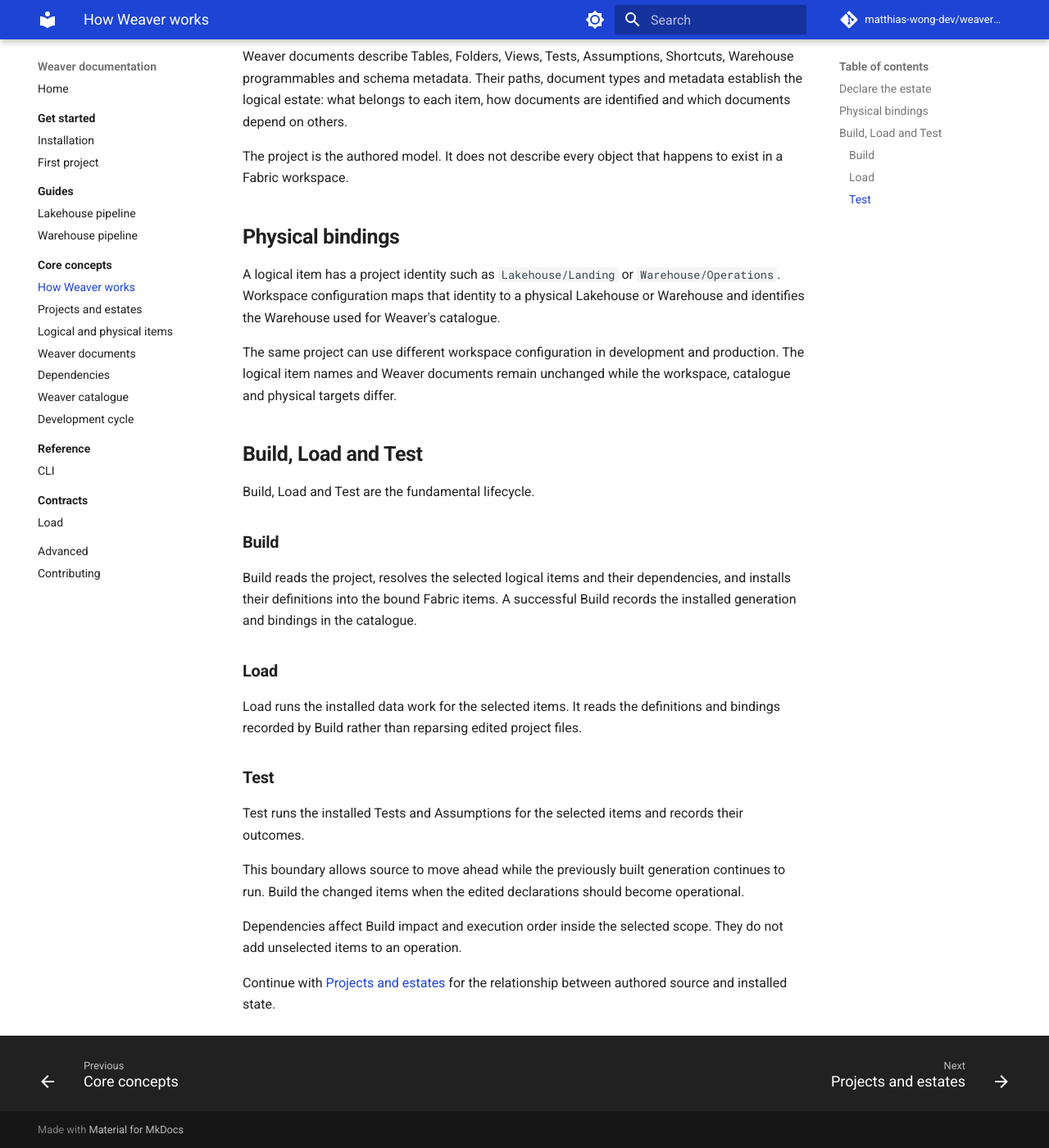
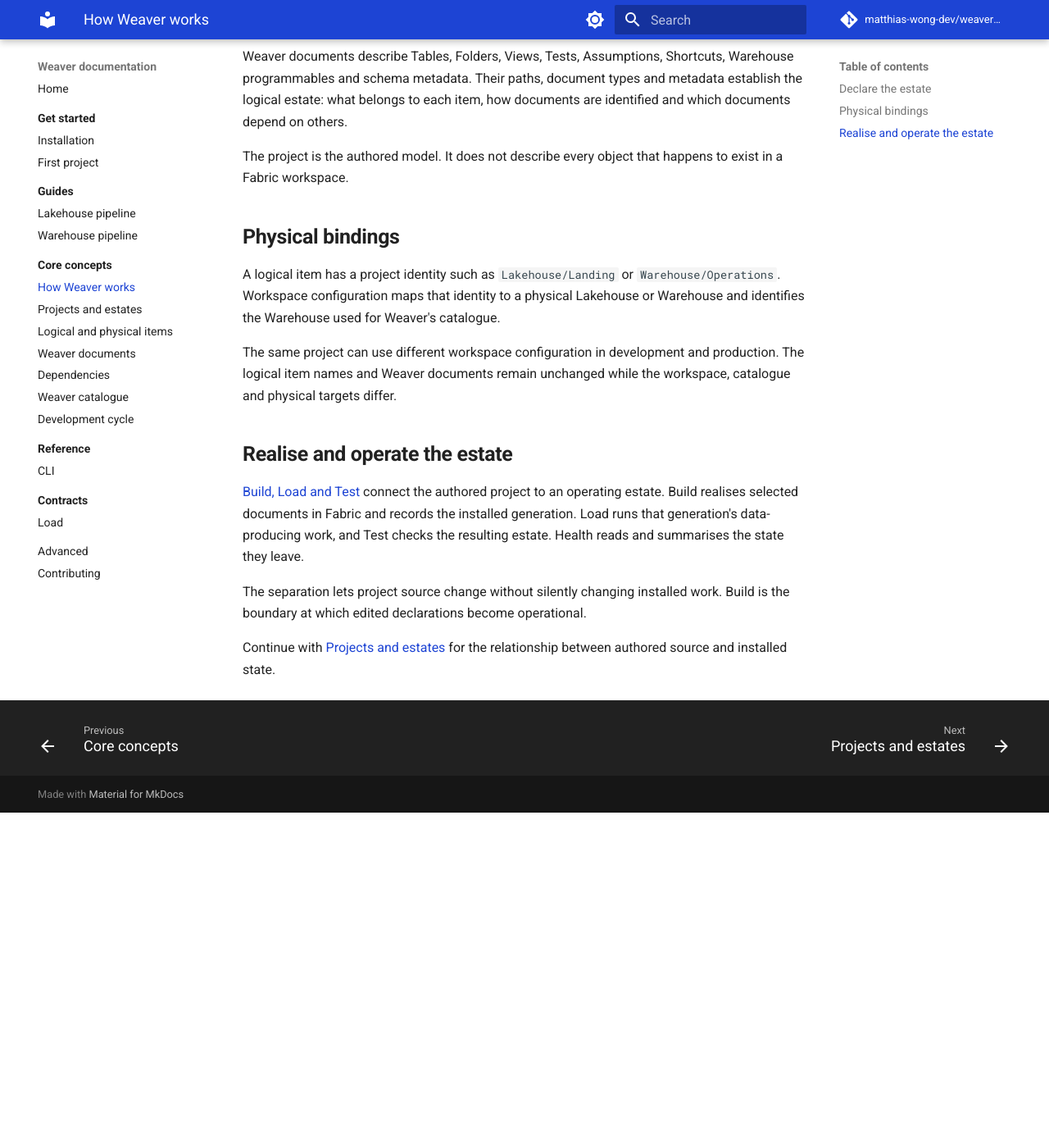
Before and after one commit to matthias-wong-dev/weaverstack-docs, an MkDocs documentation site: the page built from docs/core-concepts/how-weaver-works.md, in a window 1280 px wide and 1400 px high, scrolled down 544 px. Shown: the whole window at 82% size. Built offline with MkDocs 1.6.1 and Material for MkDocs 9.7.7, drawn with Linux system fonts in a browser that asks for light colours; comment, search, counter and statistics services are not loaded; after the commit the page ends 1535 px from its top, so only the background shows below that.

Commit message:
docs: explain Weaver operations

```diff
--- a/docs/core-concepts/how-weaver-works.md
+++ b/docs/core-concepts/how-weaver-works.md
@@ -28,24 +28,10 @@
 
 The same project can use different workspace configuration in development and production. The logical item names and Weaver documents remain unchanged while the workspace, catalogue and physical targets differ.
 
-## Build, Load and Test
+## Realise and operate the estate { #build }
 
-Build, Load and Test are the fundamental lifecycle.
+[Build, Load and Test](weaver-operations.md) connect the authored project to an operating estate. Build realises selected documents in Fabric and records the installed generation. Load runs that generation's data-producing work, and Test checks the resulting estate. Health reads and summarises the state they leave.
 
-### Build
-
-Build reads the project, resolves the selected logical items and their dependencies, and installs their definitions into the bound Fabric items. A successful Build records the installed generation and bindings in the catalogue.
-
-### Load
-
-Load runs the installed data work for the selected items. It reads the definitions and bindings recorded by Build rather than reparsing edited project files.
-
-### Test
-
-Test runs the installed Tests and Assumptions for the selected items and records their outcomes.
-
-This boundary allows source to move ahead while the previously built generation continues to run. Build the changed items when the edited declarations should become operational.
-
-Dependencies affect Build impact and execution order inside the selected scope. They do not add unselected items to an operation.
+The separation lets project source change without silently changing installed work. Build is the boundary at which edited declarations become operational.
 
 Continue with [Projects and estates](projects-and-estates.md) for the relationship between authored source and installed state.
```
Also changed, not shown: docs/core-concepts/catalogue.md (+2 -22 lines), docs/core-concepts/development-cycle.md (+2 -2 lines), docs/core-concepts/weaver-documents.md (+6 -8 lines), docs/core-concepts/weaver-operations.md (added, +65 -0 lines).
